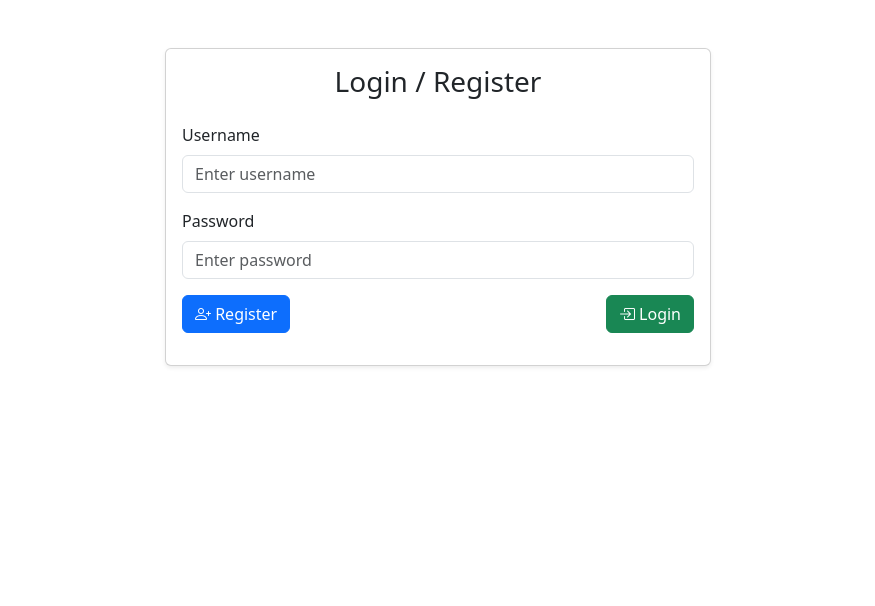
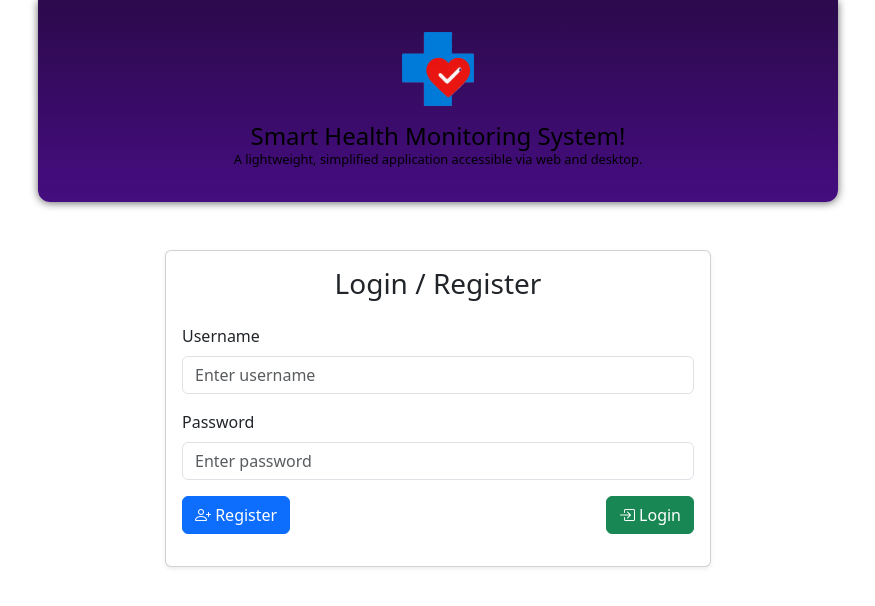
Before and after one commit to saulizar93/health-monitoring-system, an Angular app: page /login in a window 1280 px wide. Shown: the top 606 px of the page, without its empty margins (202-1077 px from the left). Built offline with nearby package versions, Linux system fonts and the light colour scheme.

Commit message:
Combine Objected oriented and header

```diff
--- a/src/app/app.html
+++ b/src/app/app.html
@@ -1 +1,2 @@
+<app-header></app-header>
 <router-outlet></router-outlet>
--- a/src/app/app.routes.ts
+++ b/src/app/app.routes.ts
@@ -1,6 +1,8 @@
 import { Routes } from '@angular/router';
+
 import { LoginComponent } from './components/login/login/login.component';
 import { MetricsComponent } from './components/user-dashboard/metrics.component/metrics.component';
+
 
 export const routes: Routes = [
   { path: '', redirectTo: 'login', pathMatch: 'full' },
--- /dev/null
+++ b/src/app/components/header/header.component.html
@@ -0,0 +1,8 @@
+<header>
+  <img src="shms-logo.png" alt="Smart Health Monitoring System logo" onerror="this.style.display='none';" />
+  <div>
+    <h1>Smart Health Monitoring System!</h1>
+    <p>A lightweight, simplified application accessible via web and desktop.</p>
+  </div>
+
+</header>
--- /dev/null
+++ b/src/app/components/header/header.component.scss
@@ -0,0 +1,47 @@
+header {
+  display: flex;
+  flex-direction: column;
+  align-items: center;
+  gap: 1rem;
+  width: 90%;
+  max-width: 50rem;
+  margin: 0 auto 2rem auto;
+  text-align: center;
+  background: linear-gradient(to bottom, #2c0a4c, #450d80);
+  padding: 1rem;
+  border-bottom-right-radius: 12px;
+  border-bottom-left-radius: 12px;
+  box-shadow: 0 1px 8px rgba(0, 0, 0, 0.6);
+  color: black; // ✅ set text color
+
+  img {
+    width: 3.5rem;
+    object-fit: contain;
+  }
+
+  h1 {
+    font-size: 1.25rem;
+    margin: 0;
+    padding: 0;
+    color: black;
+  }
+
+  p {
+    margin: 0;
+    font-size: 0.8rem;
+    text-wrap: balance;
+    color: black;
+  }
+
+  @media (min-width: 768px) {
+    padding: 2rem;
+
+    img {
+      width: 4.5rem;
+    }
+
+    h1 {
+      font-size: 1.5rem;
+    }
+  }
+}
--- a/src/index.html
+++ b/src/index.html
@@ -8,6 +8,7 @@
   <link rel="icon" type="image/x-icon" href="favicon.ico">
 </head>
 <body>
+  <app-header></app-header>
   <app-root></app-root>
 </body>
 </html>
```
Also changed, not shown: src/app/app.ts (+4 -3 lines), src/app/components/header/header.component.ts (added, +9 -0 lines), public/shms-logo.png (added).
